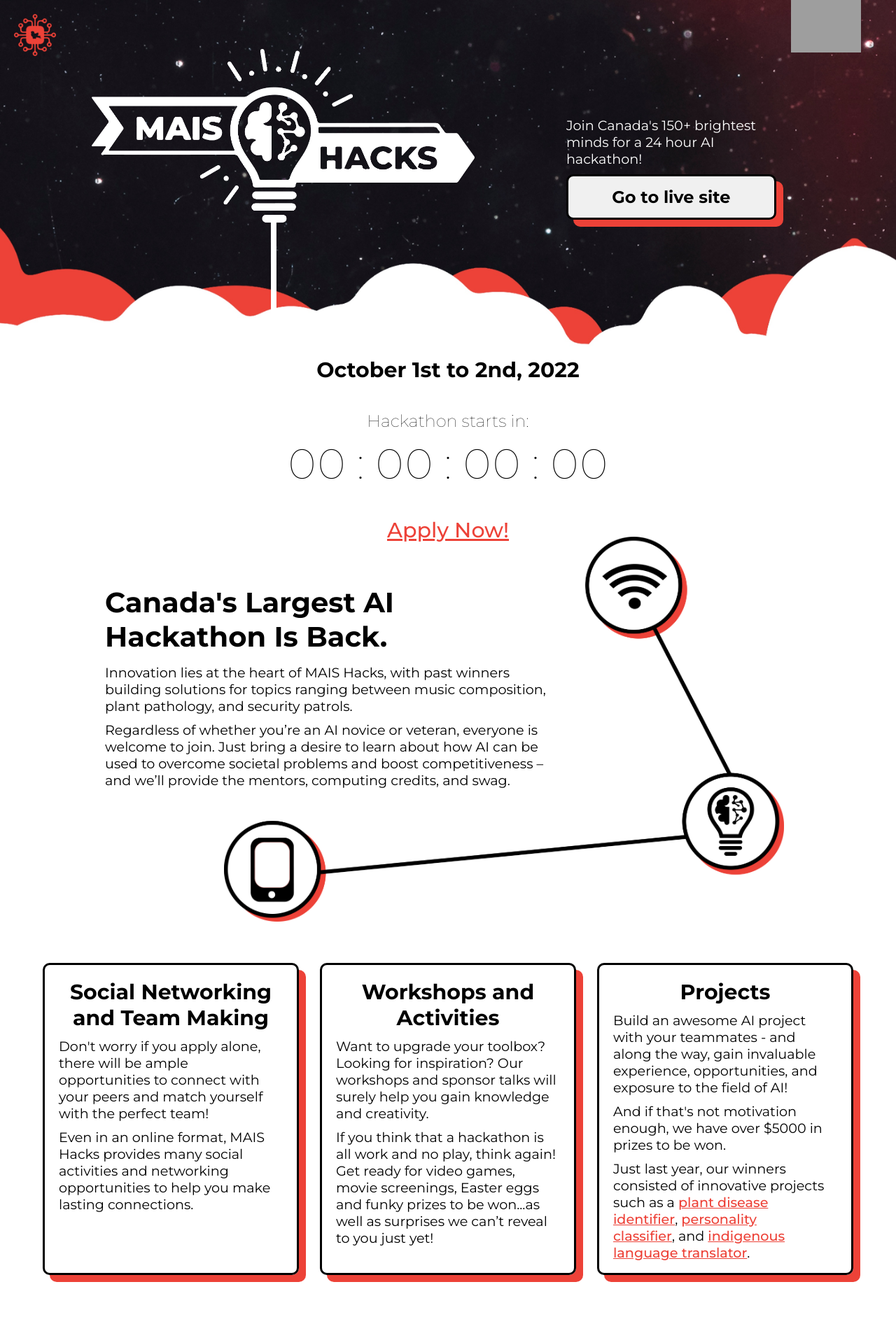
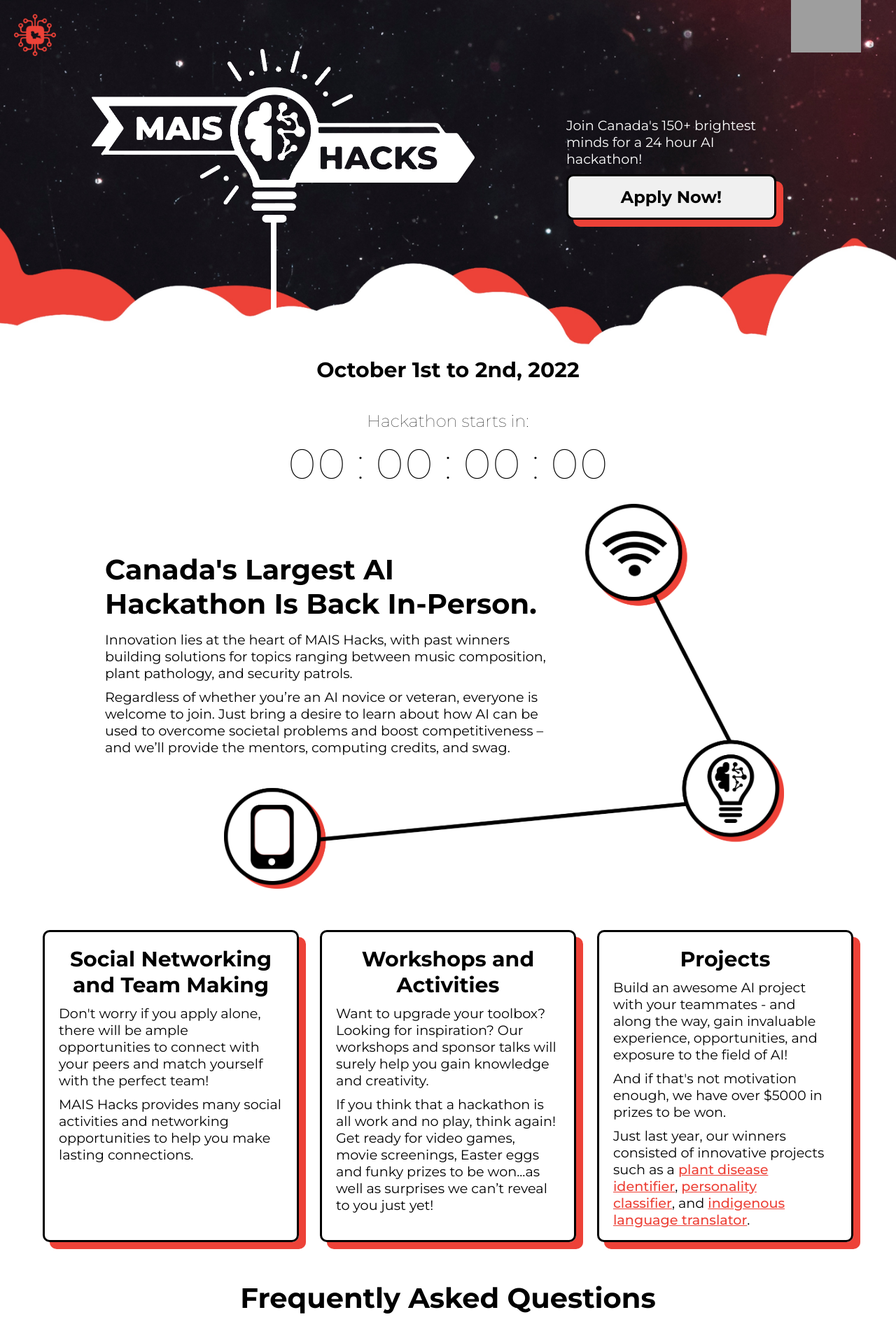
Before and after one commit to McGillAISociety/MAIShacks, a Next.js app: page / in a window 1280 px wide. Shown: the top 1882 px of the page at 70% size. Built offline with nearby package versions, Linux system fonts and the light colour scheme; grey boxes are pictures that could not be loaded.

Commit message:
a few little fixes

```diff
--- a/components/home/Info.js
+++ b/components/home/Info.js
@@ -6,7 +6,7 @@ export default function Info() {
         <div className="flex-container">
             <div>
                 <div className={'text-container'}>
-                        <h1>Canada&apos;s Largest AI Hackathon Is Back.</h1>
+                        <h1>Canada&apos;s Largest AI Hackathon Is Back In-Person.</h1>
                         <p>Innovation lies at the heart of MAIS Hacks, with past winners building solutions for topics ranging between music composition, plant pathology, and security patrols.
                         </p>
                         <p>
@@ -22,7 +22,7 @@ export default function Info() {
             <div className={`card-border ${styles['bubble']} ${styles['bubble--left']}`}>
                 <h2>Social Networking and Team Making</h2>
                 <p>Don&apos;t worry if you apply alone, there will be ample opportunities to connect with your peers and match yourself with the perfect team!</p>
-                <p>Even in an online format, MAIS Hacks provides many social activities and networking opportunities to help you make lasting connections.</p>
+                <p>MAIS Hacks provides many social activities and networking opportunities to help you make lasting connections.</p>
             </div>
             <div className={`card-border ${styles['bubble']} ${styles['bubble--center']}`}>
                 <h2>Workshops and Activities</h2>
--- a/components/home/Landing.js
+++ b/components/home/Landing.js
@@ -15,13 +15,17 @@ export default function Landing() {
         <p>
             Join Canada&apos;s 150+ brightest minds for a 24 hour AI hackathon!
         </p>
-        <Link passHref href='/live'>
+        <Button expand onClick={() => window.open('https://docs.google.com/forms/d/e/1FAIpQLSe0DH0vjR8_MF5Y938kuMyEQuaQtuqF_21DNaN-BfQqMpcADQ/viewform')}>
+            Apply Now!
+        </Button>
+        {/* Replace the button with this after the applications close and the new schedule is ready */}
+        {/* <Link passHref href='/live'>
             <div>
                 <Button expand onClick={() => {}}>
                     Go to live site
                 </Button>
             </div>
-        </Link>
+        </Link> */}
     </div>;
 
     return <>
@@ -96,9 +100,6 @@ export default function Landing() {
                         />
                     </div> */}
                 </div>
-                <h2>
-                    <a href='https://docs.google.com/forms/d/e/1FAIpQLSe0DH0vjR8_MF5Y938kuMyEQuaQtuqF_21DNaN-BfQqMpcADQ/viewform'>Apply Now!</a>
-                </h2>
             </div>
         </div>
     </>;
--- a/components/live/Resources.js
+++ b/components/live/Resources.js
@@ -10,7 +10,7 @@ const iconProps = { size: 30 };
 
 const resources = [
     { icon: <Discord {...iconProps} />, text: "Discord", link: "" },
-    { icon: <Devpost {...iconProps} />, text: "Devpost", link: "https://mais-hacks-2021.devpost.com/" }
+    { icon: <Devpost {...iconProps} />, text: "Devpost", link: "" }
 ]
 
 export default function Resources() {
```
